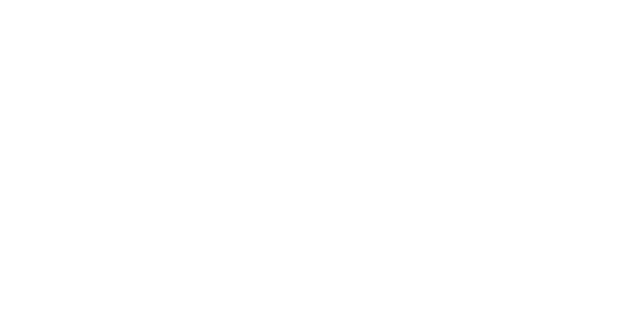
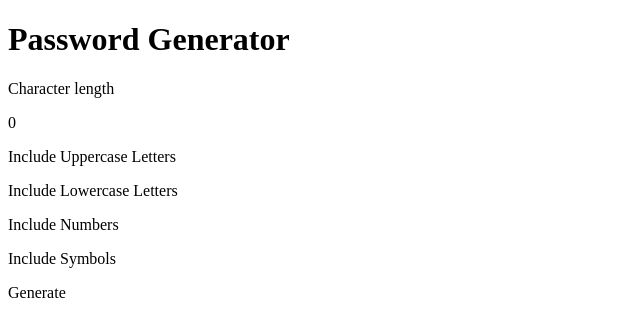
Before and after one commit to chris-base/Password-generator, a plain HTML site: page index.html in a window 1280 px wide. Shown: the whole page, without its empty margins (0-640 px from the left). Drawn offline with Linux system fonts and the light colour scheme.

Commit message:
started layout of application

```diff
--- a/index.html
+++ b/index.html
@@ -11,6 +11,48 @@
   </head>
 
   <body>
+    <h1 id="headerText">Password Generator</h1>
+
+    <div id="passwordText"></div>
+
+    <div id="passwordSettingsContainer">
+      <div id="passwordLengthContainer">
+        <p>Character length</p>
+        <p>0</p>
+      </div>
+
+      <div id="passwordLengthSlider"></div>
+
+      <div id="passwordSettingsCheckBoxes">
+        <div class="checkBox">
+          <div></div>
+          <p class="checkBoxText">Include Uppercase Letters</p>
+        </div>
+
+        <div class="checkBox">
+          <div></div>
+          <p class="checkBoxText">Include Lowercase Letters</p>
+        </div>
+
+        <div class="checkBox">
+          <div></div>
+          <p class="checkBoxText">Include Numbers</p>
+        </div>
+
+        <div class="checkBox">
+          <div></div>
+          <p class="checkBoxText">Include Symbols</p>
+        </div>
+      </div>
+
+      <div id="passwordStrengthContainer"></div>
+
+      <div id="passwordGenerateButton">
+        <p id="generateButtonText">Generate</p>
+        <div id="generateArrowButton"></div>
+      </div>
+    </div>
+
     <script type="text/javascript" src="script.js"></script>
   </body>
 </html>
```
